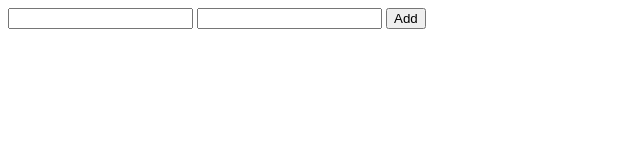
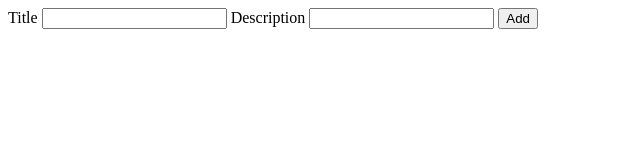
Before and after one commit to jessej-samuel/task-api, a website: page public/index.html in a window 1280 px wide. Shown: the whole page, without its empty margins (0-640 px from the left). Drawn offline with Linux system fonts and the light colour scheme.

Commit message:
fix: mapped labels to inputs

```diff
--- a/public/index.html
+++ b/public/index.html
@@ -8,8 +8,12 @@
   </head>
   <body>
     <form action="http://localhost:5000/tasks" method="post">
-      <input type="text" name="title" />
-      <input type="text" name="description" />
+      <label for="title"
+        >Title <input type="text" id="title" name="title"
+      /></label>
+      <label for="description"
+        >Description <input type="text" id="description" name="description"
+      /></label>
       <button type="submit">Add</button>
     </form>
   </body>
```
